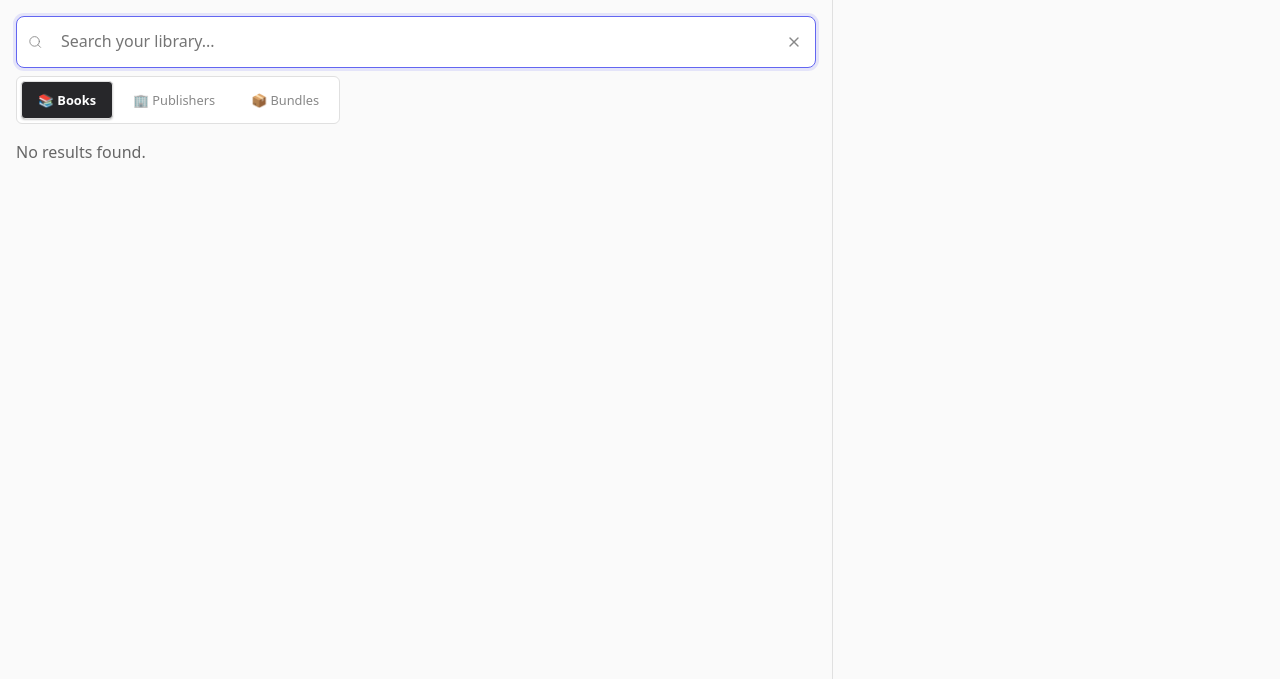
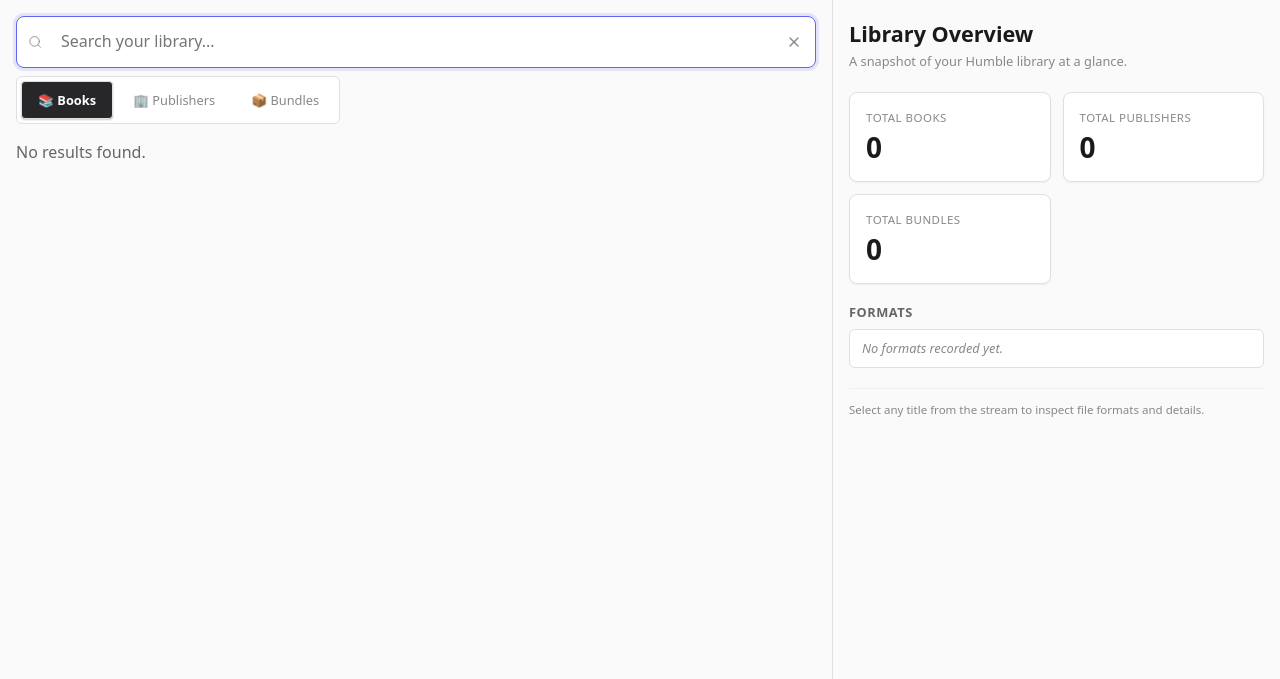
Before and after one commit to Hectormalvarez/humblelibrarysync, a FastAPI app: page / in a window 1280 px wide. Shown: the part 49-728 px from the top of the page. Run offline with FastAPI, Linux system fonts and the light colour scheme; data that the repository does not hold is empty; some libraries are stand-ins or nearby versions.

Commit message:
feat(web): add library overview dashboard endpoint and default inspector partial

```diff
--- a/app/static/css/style.css
+++ b/app/static/css/style.css
@@ -737,6 +737,163 @@
   padding: var(--space-3) var(--space-4);
 }
 
+/* ----- Library Overview (Inspector Drawer) ----- */
+/*
+ * .overview-container is the root of the Library Overview partial loaded
+ * into #inspector-drawer on page load.  It is a full-height column flex
+ * wrapper so the header, stat grid, format breakdown, and helper note
+ * stack naturally inside the narrow right pane.
+ */
+.overview-container {
+  display: flex;
+  flex-direction: column;
+  gap: var(--space-5);
+  height: 100%;
+  padding: var(--space-5) var(--space-4);
+  overflow-y: auto;
+}
+
+.overview-header {
+  flex-shrink: 0;
+}
+
+.overview-title {
+  font-size: var(--text-xl);
+  font-weight: 700;
+  line-height: 1.25;
+  color: var(--color-text-primary);
+  margin-bottom: var(--space-1);
+}
+
+.overview-subtitle {
+  font-size: var(--text-sm);
+  color: var(--color-text-muted);
+  margin-bottom: 0;
+}
+
+/*
+ * .stat-grid lays the metric cards out in a responsive grid.  The
+ * `repeat(auto-fit, minmax(...))` lets cards wrap gracefully when the
+ * inspector pane is narrow, while `minmax` keeps each card wide enough
+ * to read its label and value comfortably.
+ */
+.stat-grid {
+  display: grid;
+  grid-template-columns: repeat(auto-fit, minmax(140px, 1fr));
+  gap: var(--space-3);
+}
+
+/*
+ * .stat-card is a single metric surface.  It uses the neutral surface
+ * background, hairline border, and soft shadow from the design tokens to
+ * read as a raised card against the app background, with the large value
+ * as the primary visual anchor.
+ */
+.stat-card {
+  display: flex;
+  flex-direction: column;
+  gap: var(--space-1);
+  padding: var(--space-4);
+  background: var(--color-bg-surface);
+  border: 1px solid var(--color-border);
+  border-radius: var(--radius-lg);
+  box-shadow: var(--shadow-sm);
+}
+
+.stat-label {
+  font-size: var(--text-xs);
+  font-weight: 500;
+  text-transform: uppercase;
+  letter-spacing: 0.04em;
+  color: var(--color-text-muted);
+}
+
+.stat-value {
+  font-size: var(--text-2xl);
+  font-weight: 700;
+  line-height: 1.2;
+  color: var(--color-text-primary);
+}
+
+/*
+ * .format-breakdown is the per-format availability section.  The heading
+ * reuses the h3 type scale; the list is a simple stacked list where each
+ * row separates the format name from its item count.
+ */
+.format-breakdown {
+  flex-shrink: 0;
+}
+
+.format-heading {
+  font-size: var(--text-sm);
+  font-weight: 600;
+  text-transform: uppercase;
+  letter-spacing: 0.04em;
+  color: var(--color-text-secondary);
+  margin-bottom: var(--space-2);
+}
+
+.format-list {
+  list-style: none;
+  display: flex;
+  flex-direction: column;
+  background: var(--color-bg-surface);
+  border: 1px solid var(--color-border);
+  border-radius: var(--radius-md);
+  overflow: hidden;
+}
+
+.format-row {
+  display: flex;
+  align-items: center;
+  justify-content: space-between;
+  gap: var(--space-3);
+  padding: var(--space-2) var(--space-3);
+  border-bottom: 1px solid var(--color-border-light);
+}
+
+.format-row:last-child {
+  border-bottom: none;
+}
+
+.format-name {
+  font-size: var(--text-sm);
+  font-weight: 500;
+  color: var(--color-text-primary);
+}
+
+.format-count {
+  font-size: var(--text-sm);
+  color: var(--color-text-muted);
+  white-space: nowrap;
+}
+
+.format-empty {
+  font-size: var(--text-sm);
+  font-style: italic;
+  color: var(--color-text-muted);
+  padding: var(--space-2) var(--space-3);
+  background: var(--color-bg-surface);
+  border: 1px solid var(--color-border);
+  border-radius: var(--radius-md);
+  margin-bottom: 0;
+}
+
+/*
+ * .overview-hint is the subtle helper note pinned to the bottom of the
+ * overview.  It deliberately uses muted styling so it stays informative
+ * without competing with the metrics above it.
+ */
+.overview-hint {
+  flex-shrink: 0;
+  margin-top: auto;
+  margin-bottom: 0;
+  padding-top: var(--space-3);
+  border-top: 1px solid var(--color-border-light);
+  font-size: var(--text-xs);
+  color: var(--color-text-muted);
+}
+
 /* ================================================================
    5. WORKSPACE LAYOUT
    The root .app-workspace is a full-remaining-height flex container
--- a/app/templates/pages/home.html
+++ b/app/templates/pages/home.html
@@ -110,7 +110,7 @@
   </div>
 
   <div class="inspector-pane">
-    <aside id="inspector-drawer" class="drawer-container"></aside>
+    <aside id="inspector-drawer" class="drawer-container" hx-get="/library/overview" hx-trigger="load"></aside>
     <footer class="status-footer"></footer>
   </div>
 </div>
--- /dev/null
+++ b/app/templates/partials/library_overview.html
@@ -0,0 +1,41 @@
+<div class="overview-container">
+  <header class="overview-header">
+    <h2 class="overview-title">Library Overview</h2>
+    <p class="overview-subtitle">A snapshot of your Humble library at a glance.</p>
+  </header>
+
+  <div class="stat-grid">
+    <div class="stat-card">
+      <span class="stat-label">Total Books</span>
+      <span class="stat-value">{{ total_items }}</span>
+    </div>
+    <div class="stat-card">
+      <span class="stat-label">Total Publishers</span>
+      <span class="stat-value">{{ total_publishers }}</span>
+    </div>
+    <div class="stat-card">
+      <span class="stat-label">Total Bundles</span>
+      <span class="stat-value">{{ total_bundles }}</span>
+    </div>
+  </div>
+
+  <section class="format-breakdown">
+    <h3 class="format-heading">Formats</h3>
+    {% if format_breakdown %}
+    <ul class="format-list">
+      {% for fmt in format_breakdown %}
+      <li class="format-row">
+        <span class="format-name">{{ fmt.format }}</span>
+        <span class="format-count">{{ fmt.count }} item{% if fmt.count != 1 %}s{% endif %}</span>
+      </li>
+      {% endfor %}
+    </ul>
+    {% else %}
+    <p class="format-empty">No formats recorded yet.</p>
+    {% endif %}
+  </section>
+
+  <p class="overview-hint">
+    Select any title from the stream to inspect file formats and details.
+  </p>
+</div>
```
Also changed, not shown: app/routers/library.py (+44 -1 lines), tests/test_library.py (+62 -1 lines).
